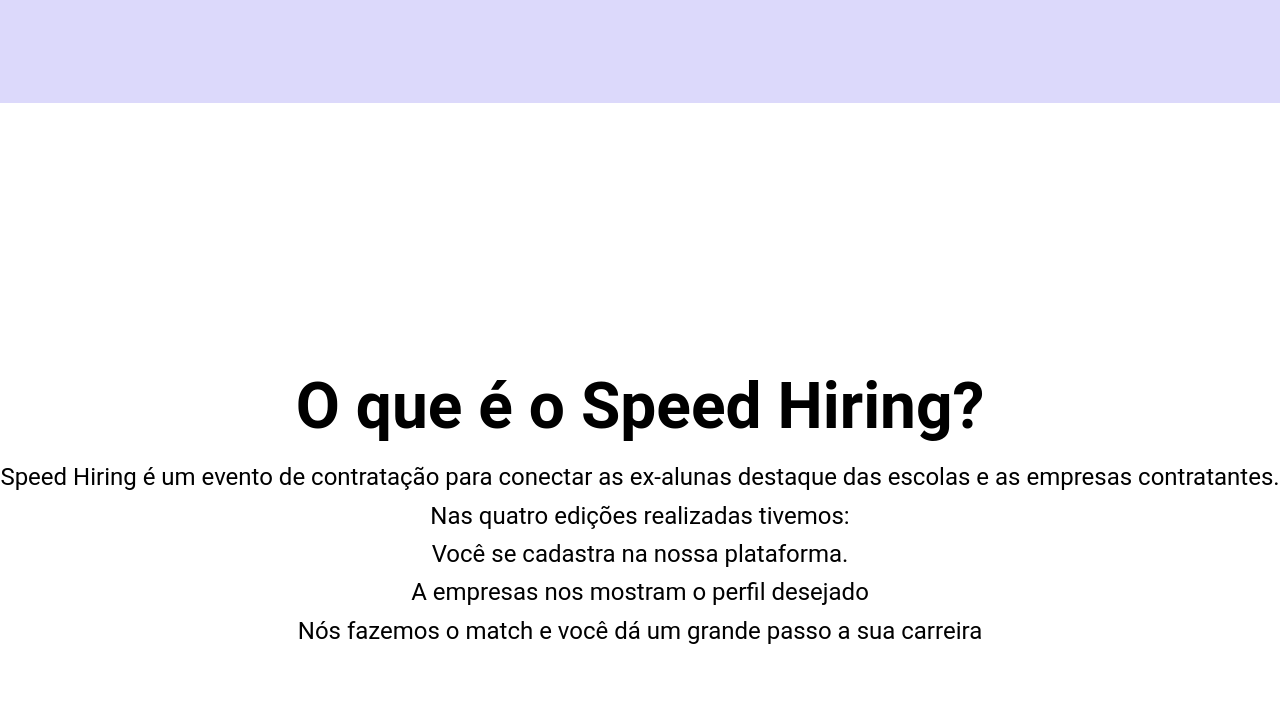
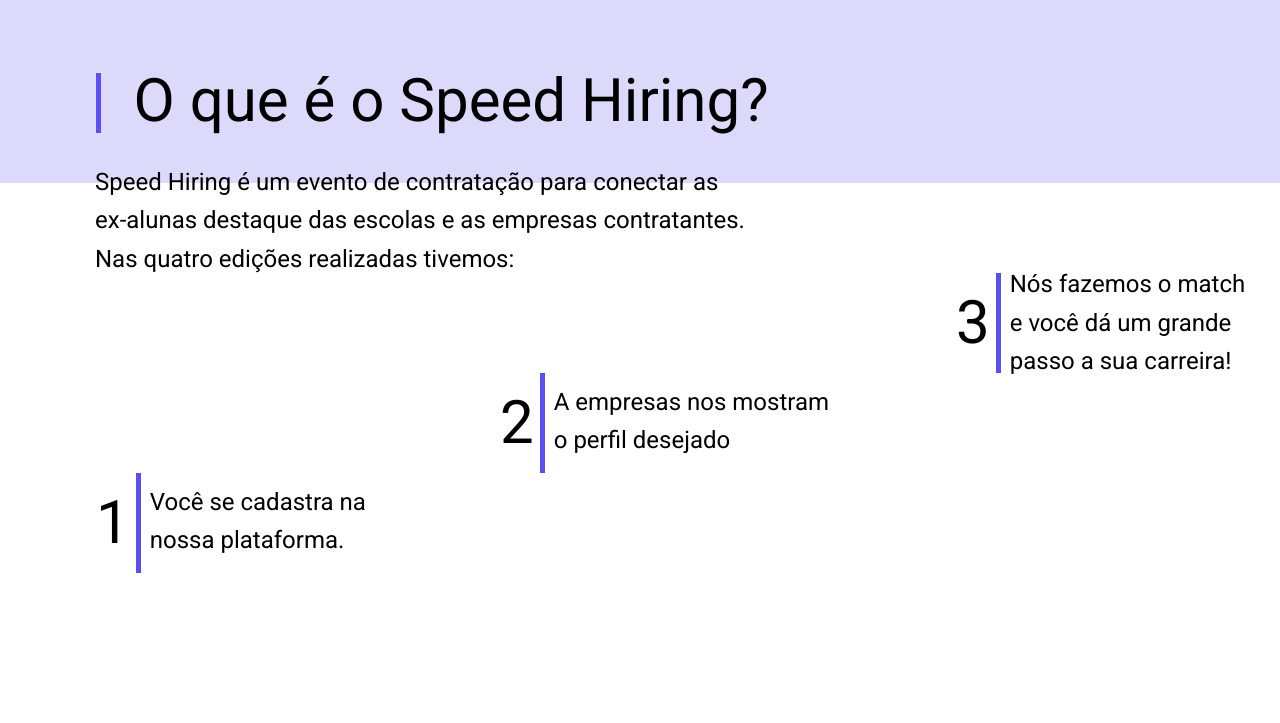
Before and after one commit to sarahdialmeida/frontend-hackwoman, a plain HTML site: page index.html in a window 1280 px wide. Shown: the part 697-1420 px from the top of the page. Drawn offline with Linux system fonts and the light colour scheme.

Commit message:
seção O que e speed hiring?

```diff
--- a/index.html
+++ b/index.html
@@ -5,6 +5,8 @@
     <meta charset="UTF-8">
     <meta name="viewport" content="width=device-width, initial-scale=1.0">
     <link rel="stylesheet" href="./style.css">
+    <link rel="preconnect" href="https://fonts.gstatic.com">
+    <link href="https://fonts.googleapis.com/css2?family=Roboto&display=swap" rel="stylesheet">
     <title>StepUp</title>
 </head>
 
@@ -48,28 +50,44 @@
 
         <section id="speed-hiring">
             <!--Patrícia -->
-            <div>
-                <h1>O que é o Speed Hiring?</h1>
-                <p>Speed Hiring é um evento de contratação para conectar as ex-alunas destaque das escolas e as empresas
-                    contratantes. Nas quatro
-                    edições realizadas tivemos:</p>
+            <div class="blocotxt">
+                <div class="linhaverticalSH"></div>
+                <div class="screenSH">O que é o Speed Hiring?</div>
+                <p class="textoSH">Speed Hiring é um evento de contratação para conectar as ex-alunas destaque das
+                    escolas e as empresas
+                    contratantes. Nas quatro edições realizadas tivemos:</p>
             </div>
 
-            <div class="passo1">
-                <p>Você se cadastra na nossa plataforma.</p>
+            <div id="blocotxt-1">
+                <div class="numero1">1</div>
+                <a class="linhaverticalSH1"></a>
+                <div class="passo1">
+                    <p>Você se cadastra na nossa plataforma.</p>
+                </div>
+            </div>
 
+            <div id="blocotxt-2">
+                <p class="numero2">2</p>
+                <a class="linhaverticalSH2"></a>
                 <div class="passo2">
                     <p>A empresas nos mostram o perfil desejado</p>
                 </div>
+            </div>
 
+            <div id="blocotxt-3">
+                <p class="numero3">3</p>
+                <a class="linhaverticalSH3"></a>
                 <div class="passo3">
-                    <p>Nós fazemos o match e você dá um grande passo a sua carreira</p>
+                    <p>Nós fazemos o match e você dá um grande passo a
+                        sua carreira!</p>
                 </div>
+            </div>
         </section>
 
         <section id="vantagens">
             <!-- Sarah -->
-            <h2>Quais as vantagens desse modelo?</h2>
+            <div class="linha-vantagens"></div>
+            <a class="texto-vantagens">Quais as vantagens desse modelo?</a>
 
             <div class="candidata">
                 <p>Candidatas</p>
@@ -153,4 +171,5 @@
         </div>
     </footer>
 </body>
+
 </html>
--- a/style.css
+++ b/style.css
@@ -4,21 +4,18 @@
   }
 
   body {
-    font-family: 'Roboto', 'sans-serif';
+    font-family: 'Roboto', sans-serif;
     background: white;
     color: black;
     line-height: 1.6;
     height: 100vh;
+    weight: 300;
 
   }
 
   .container {
     width: 100%;
     height: 100%;
-    /* CSS-based smooth scrolling */
-    /* overflow-y: scroll;
-    scroll-behavior: smooth;
-    scroll-snap-type: y mandatory; */
   }
 
   .logo {
@@ -29,7 +26,6 @@
 
   .logo img {
     width: 200px;
-    ;
   }
 
   .navbar {
@@ -71,6 +67,7 @@
     border: solid 1px #322F65;
     padding: 0.6rem 5rem;
   }
+
   section {
     display: flex;
     flex-direction: column;
@@ -84,6 +81,7 @@
 
   section h1,
   section h2 {
+    font-family: 'Roboto', sans-serif;
     font-size: 4rem;
   }
 
@@ -92,7 +90,7 @@
   }
 
   #home {
-    font-family: 'Roboto';
+    height: 110vh;
     font-style: normal;
     font-weight: 300;
     font-size: 60px;
@@ -133,8 +131,6 @@
     top: 180px;
     text-align: left;
   }
-
-
 
   .para-mim {
     position: absolute;
@@ -177,6 +173,140 @@
     border: 1px solid #322F65;;
   }
 
+  #speed-hiring {
+    background-color: #FFFFFF;
+  }
+
+  .linhaverticalSH {
+    position: absolute;
+    height: 60px;
+    width: 5px;
+    left: 96px;
+    top: 770px;
+    background-color: #5A4FF3;
+  }
+
+  .screenSH {
+    position: absolute;
+    font-size: 60px;
+    left: 70px;
+    top: 750px;
+    width: 762px;
+  }
+
+    .textoSH {
+    position: absolute;
+    font-size: 24px;
+    left: 95px;
+    top: 860px;
+    width: 660px;
+    text-align: left;
+  }
+
+  #blocotxt-1 {
+    display: flex;
+    position: absolute;
+    flex-direction: row;
+    width: 280px;
+    height: 80px;
+    left: 96px;
+    top: 1180px;
+  }
+
+  .linhaverticalSH1  {
+    position: absolute;
+    height: 100px;
+    width: 5px;
+    align-self: center;
+    left: 40px;
+    background-color: #5A4FF3;
+  }
+
+  .numero1 {
+    font-size: 60px;
+    align-self: center;
+    justify-content: start;
+    padding-right:20px;
+  }
+
+  .passo1 {
+    font-size: 60px;
+    width: 286px;
+    text-align: left;
+  }
+
+  #blocotxt-2 {
+    display: flex;
+    position: absolute;
+    width: 340px;
+    height: 80px;
+    left: 500px;
+    top: 1080px;
+  }
+
+  .linhaverticalSH2  {
+    position: absolute;
+    height: 100px;
+    width: 5px;
+    align-self: center;
+    left: 40px;
+    background-color: #5A4FF3;
+  }
+
+  .numero2 {
+    font-size: 60px;
+    align-self: center;
+    justify-content: start;
+    padding-right:20px;
+  }
+
+  .passo2 {
+    font-size: 60px;
+    width: 286px;
+    text-align: left;
+  }
+
+  #blocotxt-3 {
+    display: flex;
+    position: absolute;
+    width: 300px;
+    height: 80px;
+    left: 956px;
+    top: 980px;
+    justify-content: center;
+    align-items: center;
+  }
+
+  .linhaverticalSH3 {
+    position: absolute;
+    height: 100px;
+    width: 5px;
+    align-self: center;
+    left: 40px;
+    background-color: #5A4FF3;
+  }
+
+  .numero3 {
+    font-size: 60px;
+    align-self: center;
+    justify-content: start;
+    padding-right:20px;
+  }
+
+  .passo3 {
+    font-size: 60px;
+    width: 286px;
+    text-align: left;
+    justify-content: center;
+    align-items: center;
+  }
+
+  #vantagens {
+    color: #FFFFFF;
+    background-color: #322F65;
+  }
+
+
 
 footer {
   position: absolute;
```
Also changed, not shown: image/Logo-crop.png, image/LogoStepUp.png (deleted).
